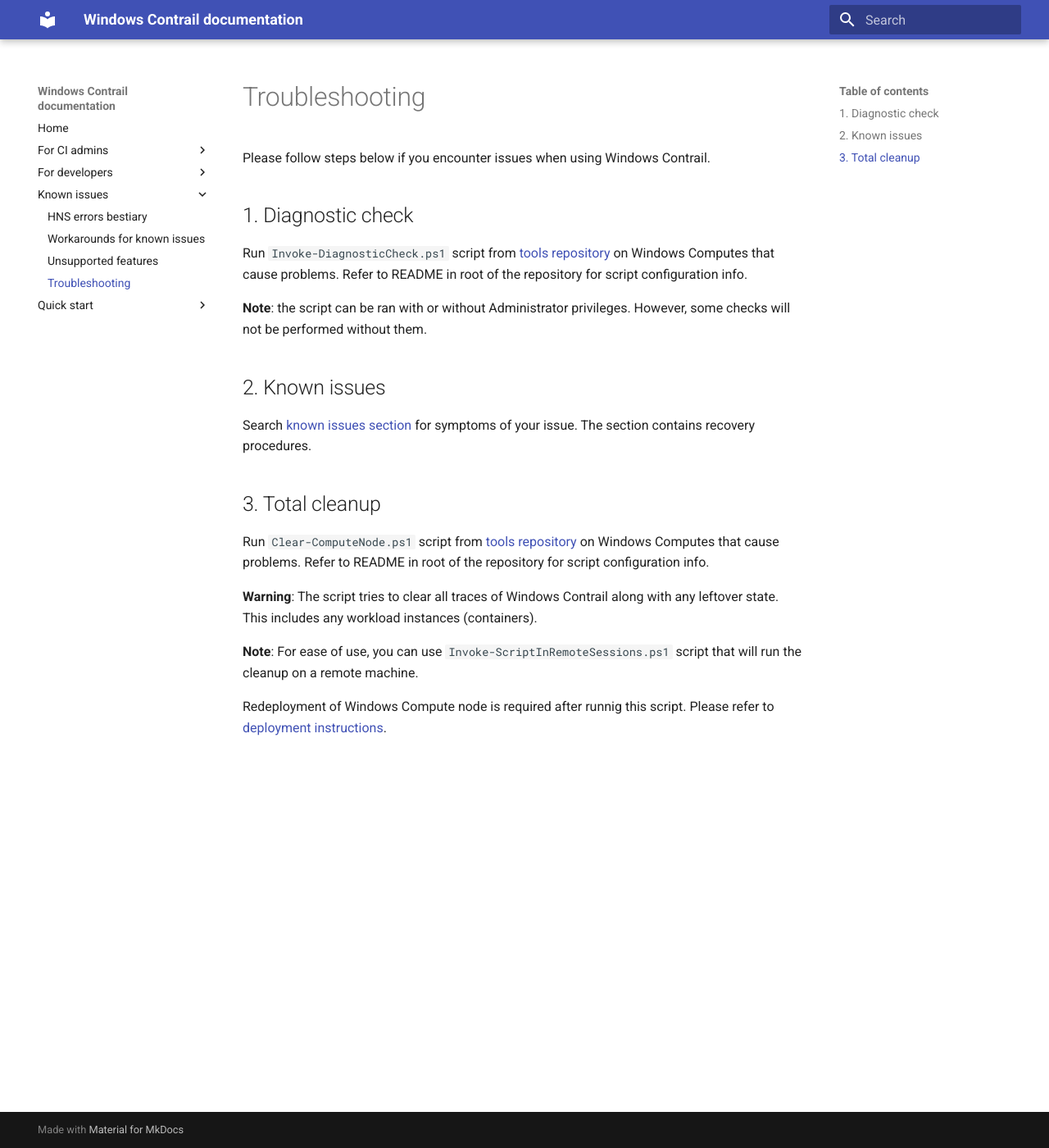
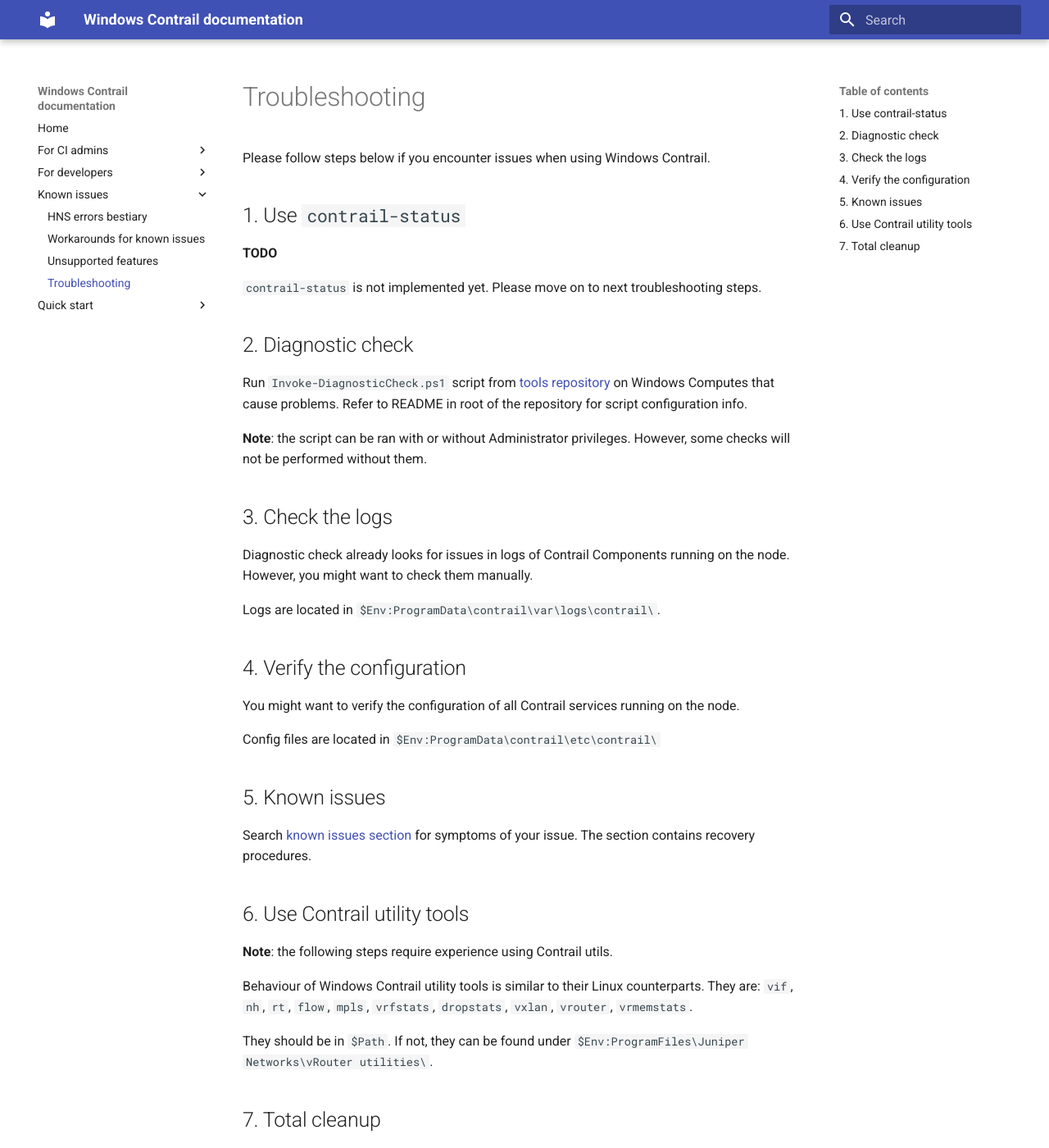
Before and after one commit to piotr-szuberski/contrail-windows-docs, an MkDocs documentation site: the page built from doc/Known_issues/Troubleshooting.md, in a window 1280 px wide and 1400 px high. Shown: the whole window at 82% size. Built offline with MkDocs 1.6.1 and Material for MkDocs 9.7.7, drawn with Linux system fonts in a browser that asks for light colours.

Commit message:
Add more troubleshooting steps. (#69)

```diff
--- a/doc/Known_issues/Troubleshooting.md
+++ b/doc/Known_issues/Troubleshooting.md
@@ -2,7 +2,13 @@
 
 Please follow steps below if you encounter issues when using Windows Contrail.
 
-## 1. Diagnostic check
+## 1. Use `contrail-status`
+
+**TODO**
+
+`contrail-status` is not implemented yet. Please move on to next troubleshooting steps.
+
+## 2. Diagnostic check
 
 Run `Invoke-DiagnosticCheck.ps1` script from [tools repository](https://github.com/Juniper/contrail-windows-tools)
 on Windows Computes that cause problems. Refer to README in root of the repository
@@ -11,12 +17,34 @@
 **Note**: the script can be ran with or without Administrator privileges. However, some checks
 will not be performed without them.
 
-## 2. Known issues
+## 3. Check the logs
+
+Diagnostic check already looks for issues in logs of Contrail Components running on the node.
+However, you might want to check them manually.
+
+Logs are located in `$Env:ProgramData\contrail\var\logs\contrail\`.
+
+## 4. Verify the configuration
+
+You might want to verify the configuration of all Contrail services running on the node.
+
+Config files are located in `$Env:ProgramData\contrail\etc\contrail\`
+
+## 5. Known issues
 
 Search [known issues section](./Known_issues.md) for symptoms of your issue.
 The section contains recovery procedures.
 
-## 3. Total cleanup
+## 6. Use Contrail utility tools
+
+**Note**: the following steps require experience using Contrail utils.
+
+Behaviour of Windows Contrail utility tools is similar to their Linux counterparts. They are: `vif`, `nh`, `rt`,
+`flow`, `mpls`, `vrfstats`, `dropstats`, `vxlan`, `vrouter`, `vrmemstats`.
+
+They should be in `$Path`. If not, they can be found under `$Env:ProgramFiles\Juniper Networks\vRouter utilities\`.
+
+## 7. Total cleanup
 
 Run `Clear-ComputeNode.ps1` script from [tools repository](https://github.com/Juniper/contrail-windows-tools)
 on Windows Computes that cause problems. Refer to README in root of the repository
```
